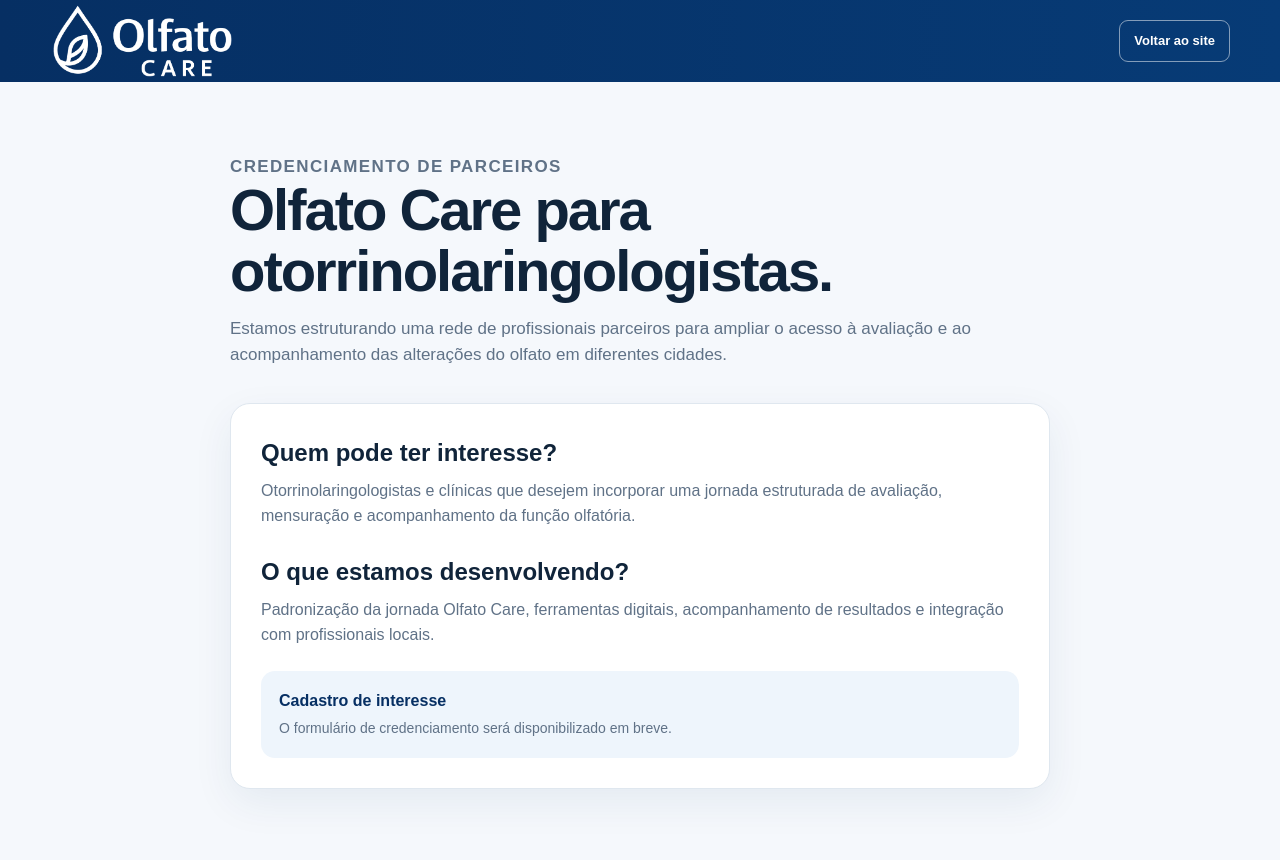
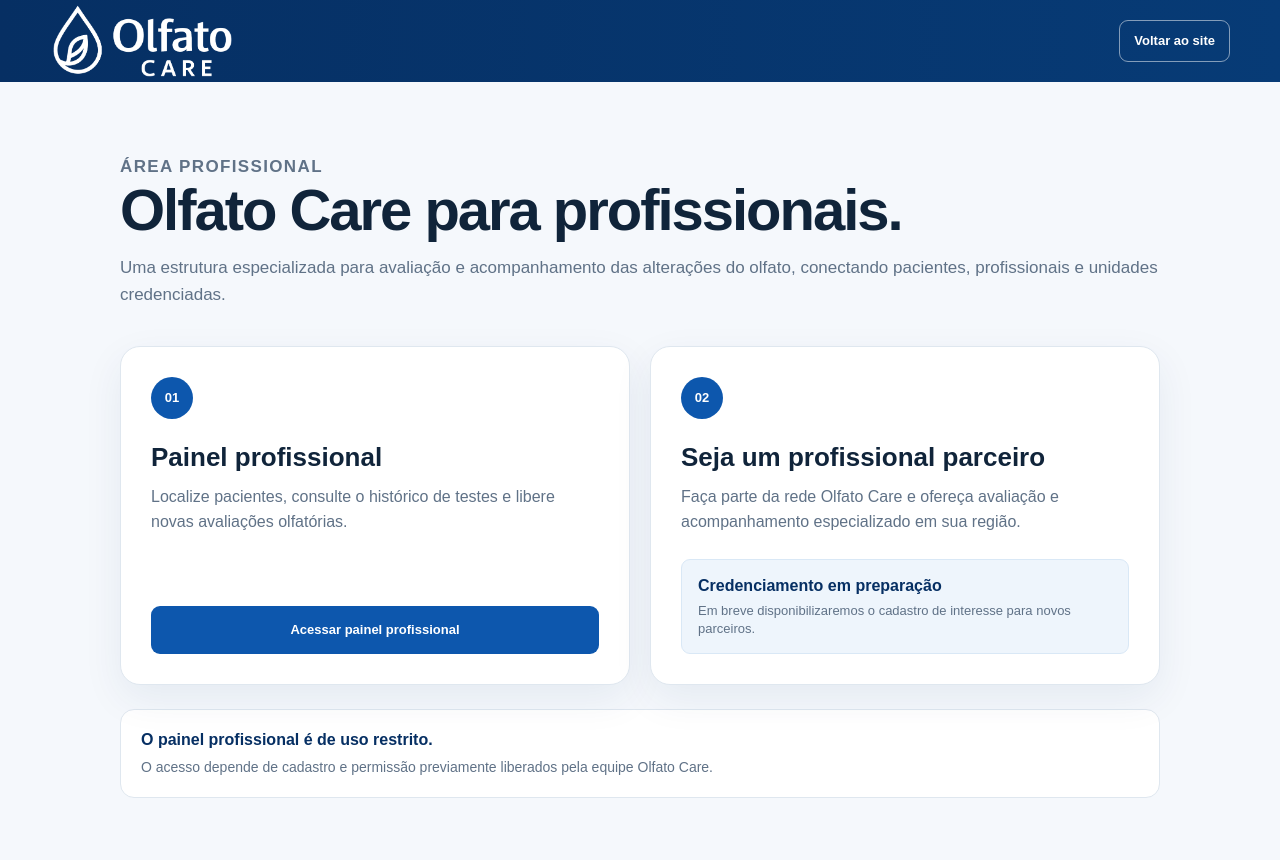
Before and after one commit to GILBERTOPEREIRANETO/OLFATOCARE-SITE, a Next.js app: page /profissionais in a window 1280 px wide. Shown: the top 860 px of the page. Built offline with nearby package versions, Linux system fonts and the light colour scheme.

Commit message:
Add files via upload

```diff
--- a/app/globals.css
+++ b/app/globals.css
@@ -798,3 +798,28 @@
   .partner-box,.professional-card{padding:22px}
   .partner-box h2{font-size:25px}
 }
+
+
+
+/* ===== V2.7: entrada profissional no site institucional ===== */
+.professional-options{align-items:stretch}
+.professional-option-card{display:flex;flex-direction:column}
+.professional-option-card p{flex:1}
+.professional-interest{
+  min-height:48px;padding:14px 16px;border-radius:9px;
+  background:#eef5fc;border:1px solid #d9e8f6;
+  display:flex;flex-direction:column;justify-content:center;gap:3px;
+  color:var(--navy);
+}
+.professional-interest span{color:var(--muted);font-size:13px;line-height:1.45}
+.professional-note{
+  margin-top:24px;padding:18px 20px;border-radius:14px;
+  background:#fff;border:1px solid var(--line);
+  display:flex;flex-direction:column;gap:4px;
+}
+.professional-note strong{color:var(--navy)}
+.professional-note span{color:var(--muted);font-size:14px}
+
+@media(max-width:700px){
+  .professional-option-card .portal-button{width:100%}
+}
--- a/app/page.js
+++ b/app/page.js
@@ -39,6 +39,7 @@
             <a href="#como-funciona">Como funciona</a>
             <a href="#acompanhamento">Acompanhamento</a>
             <a href="#sobre">Sobre</a>
+            <a href="/profissionais">Profissionais</a>
           </nav>
 
           <a className="patient-area desktop-patient" href="/paciente">
@@ -60,6 +61,7 @@
                 <a href="#como-funciona">Como funciona</a>
                 <a href="#acompanhamento">Acompanhamento</a>
                 <a href="#sobre">Sobre</a>
+                <a href="/profissionais">Profissionais</a>
                 <a href="#contato">Agendar avaliação</a>
               </nav>
             </details>
--- a/app/profissionais/page.js
+++ b/app/profissionais/page.js
@@ -1,6 +1,6 @@
 export const metadata = {
-  title: "Credenciamento de profissionais | Olfato Care",
-  description: "Conheça o credenciamento de otorrinolaringologistas parceiros Olfato Care."
+  title: "Profissionais | Olfato Care",
+  description: "Acesse o painel profissional ou conheça o credenciamento de parceiros Olfato Care."
 };
 
 export default function Profissionais() {
@@ -14,25 +14,45 @@
       </header>
 
       <section className="portal-hero">
-        <div className="portal-container narrow">
-          <p className="eyebrow">Credenciamento de parceiros</p>
-          <h1>Olfato Care para otorrinolaringologistas.</h1>
+        <div className="portal-container">
+          <p className="eyebrow">Área profissional</p>
+          <h1>Olfato Care para profissionais.</h1>
           <p>
-            Estamos estruturando uma rede de profissionais parceiros para ampliar o acesso
-            à avaliação e ao acompanhamento das alterações do olfato em diferentes cidades.
+            Uma estrutura especializada para avaliação e acompanhamento das alterações do olfato,
+            conectando pacientes, profissionais e unidades credenciadas.
           </p>
 
-          <div className="professional-card">
-            <h2>Quem pode ter interesse?</h2>
-            <p>Otorrinolaringologistas e clínicas que desejem incorporar uma jornada estruturada de avaliação, mensuração e acompanhamento da função olfatória.</p>
+          <div className="portal-grid professional-options">
+            <article className="portal-card professional-option-card">
+              <span className="portal-number">01</span>
+              <h2>Painel profissional</h2>
+              <p>
+                Localize pacientes, consulte o histórico de testes e libere novas avaliações olfatórias.
+              </p>
+              <a
+                className="portal-button"
+                href="https://olfatocare-teste.vercel.app/equipe"
+              >
+                Acessar painel profissional
+              </a>
+            </article>
 
-            <h2>O que estamos desenvolvendo?</h2>
-            <p>Padronização da jornada Olfato Care, ferramentas digitais, acompanhamento de resultados e integração com profissionais locais.</p>
+            <article className="portal-card professional-option-card">
+              <span className="portal-number">02</span>
+              <h2>Seja um profissional parceiro</h2>
+              <p>
+                Faça parte da rede Olfato Care e ofereça avaliação e acompanhamento especializado em sua região.
+              </p>
+              <div className="professional-interest">
+                <strong>Credenciamento em preparação</strong>
+                <span>Em breve disponibilizaremos o cadastro de interesse para novos parceiros.</span>
+              </div>
+            </article>
+          </div>
 
-            <div className="coming-soon-box">
-              <strong>Cadastro de interesse</strong>
-              <span>O formulário de credenciamento será disponibilizado em breve.</span>
-            </div>
+          <div className="professional-note">
+            <strong>O painel profissional é de uso restrito.</strong>
+            <span>O acesso depende de cadastro e permissão previamente liberados pela equipe Olfato Care.</span>
           </div>
         </div>
       </section>
```
